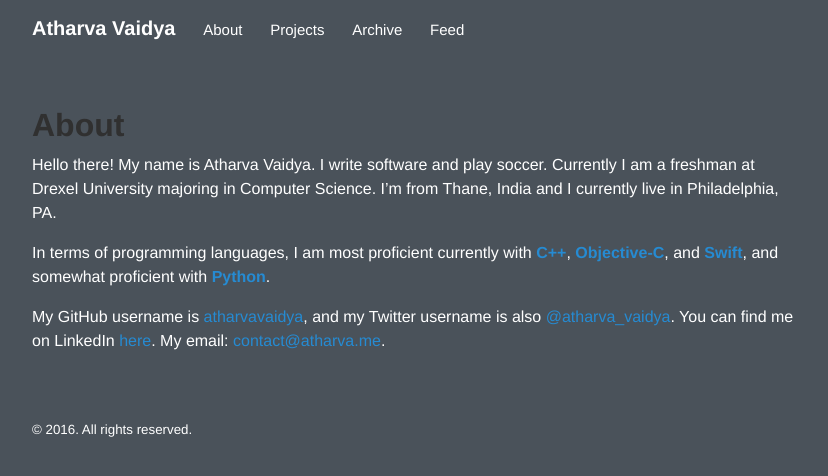
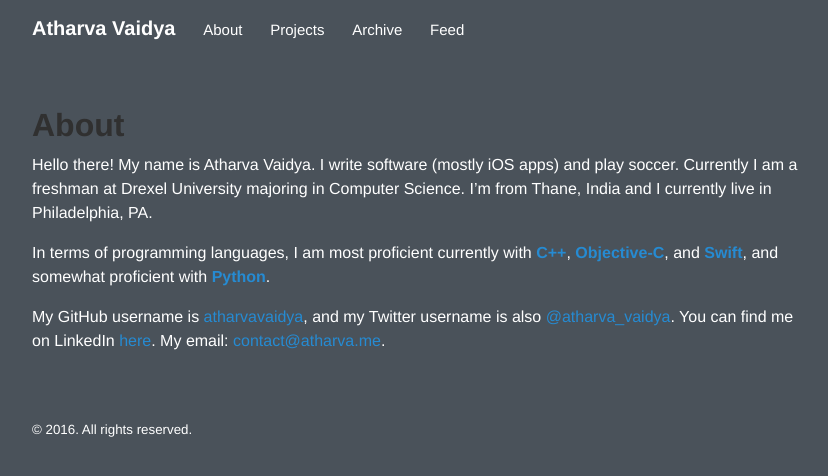
Before and after one commit to AtharvaVaidya/atharvavaidya.github.io, a Jekyll site: the page built from about.md, in a window 1280 px wide. Shown: the top 476 px of the page, without its empty margins (224-1052 px from the left). Built offline with Jekyll 4.4.1, drawn with Linux system fonts in a browser that asks for light colours.

Commit message:
Update about.md

```diff
--- a/about.md
+++ b/about.md
@@ -4,7 +4,7 @@
 permalink: /about/
 ---
 
-Hello there! My name is Atharva Vaidya. I write software and play soccer. Currently I am a freshman at Drexel University majoring in Computer Science. I'm from Thane, India and I currently live in Philadelphia, PA.
+Hello there! My name is Atharva Vaidya. I write software (mostly iOS apps) and play soccer. Currently I am a freshman at Drexel University majoring in Computer Science. I'm from Thane, India and I currently live in Philadelphia, PA.
 
 
 In terms of programming languages, I am most proficient currently with **[C++][c-link]**, **[Objective-C][objc-link]**, and **[Swift][swift-link]**, and somewhat proficient with **[Python][python-link]**.
```
